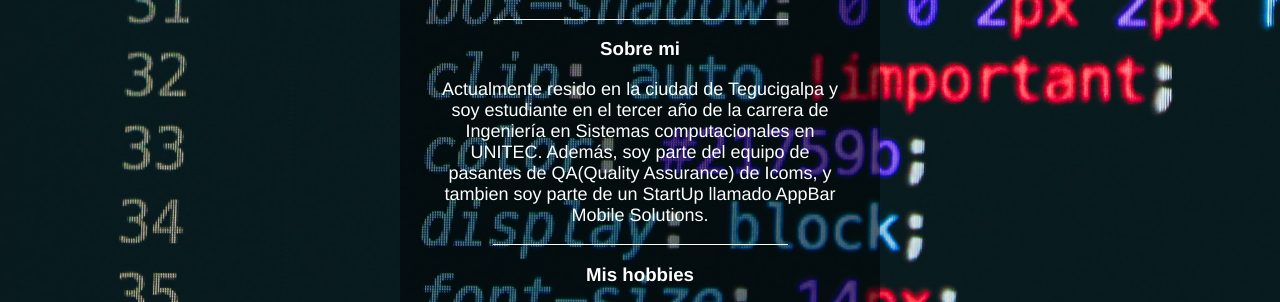
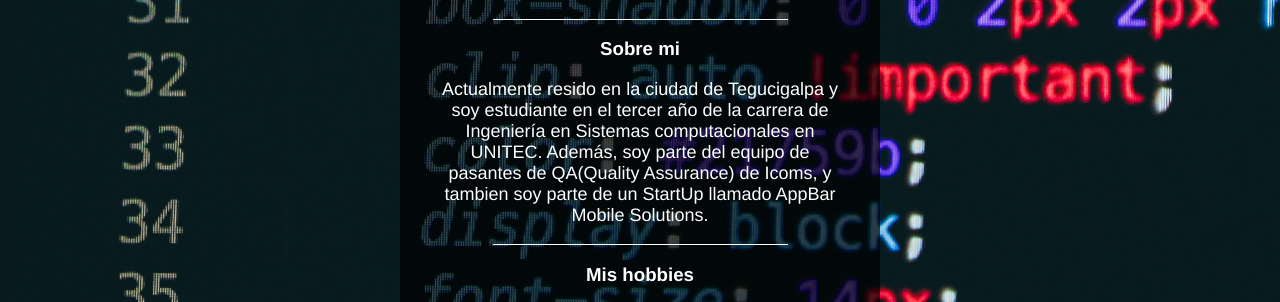
Before and after one commit to miltonmb/miltonmb.github.io, a plain HTML site: page index.html in a window 1280 px wide. Shown: the part 396-698 px from the top of the page. Drawn offline with Linux system fonts and the light colour scheme.

Commit message:
cambiando background

```diff
--- a/css/master.css
+++ b/css/master.css
@@ -10,7 +10,7 @@
 .datoPrincipal{
 	width: 400px;
 	height: 1500px;
-	background: rgba(0,0,0,0.5);
+	background: rgba(0,0,0,0.7);
 	padding: 40px;
 	color: white;
 	margin: 0 auto;
```
